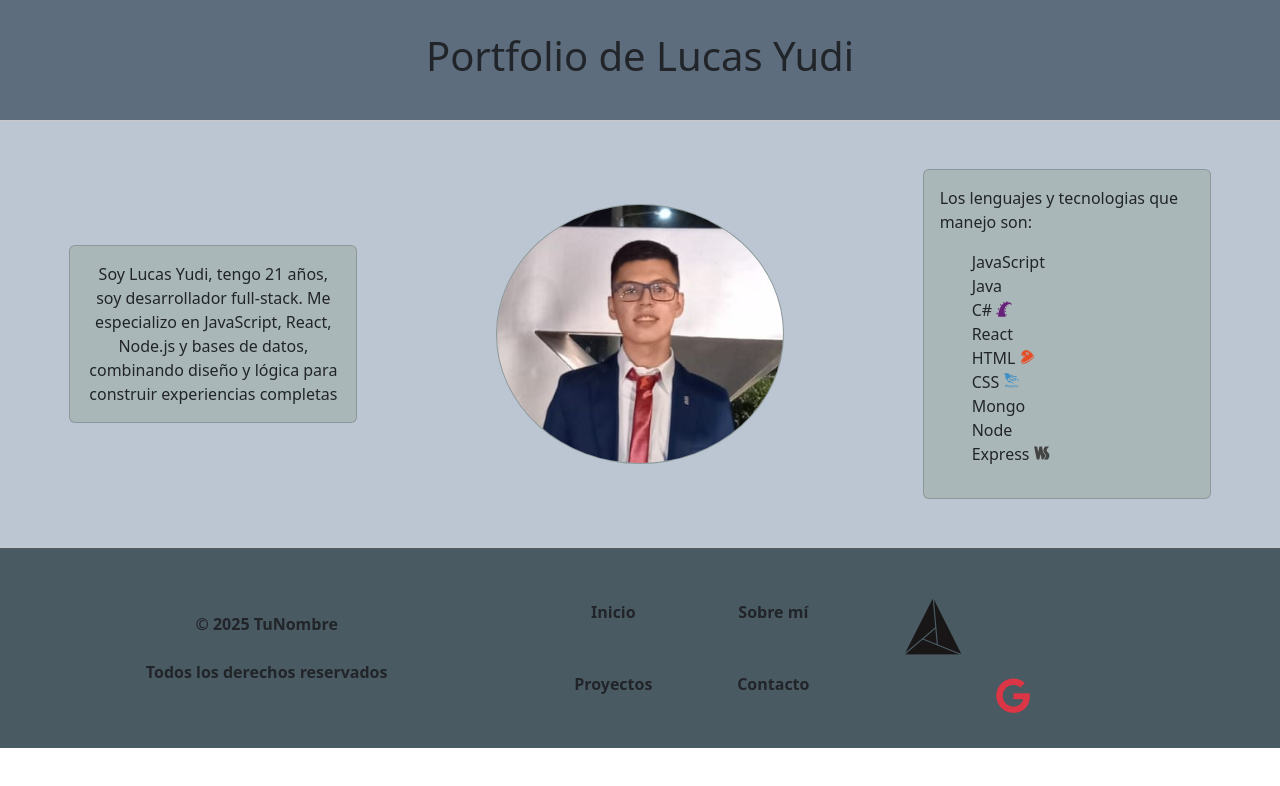
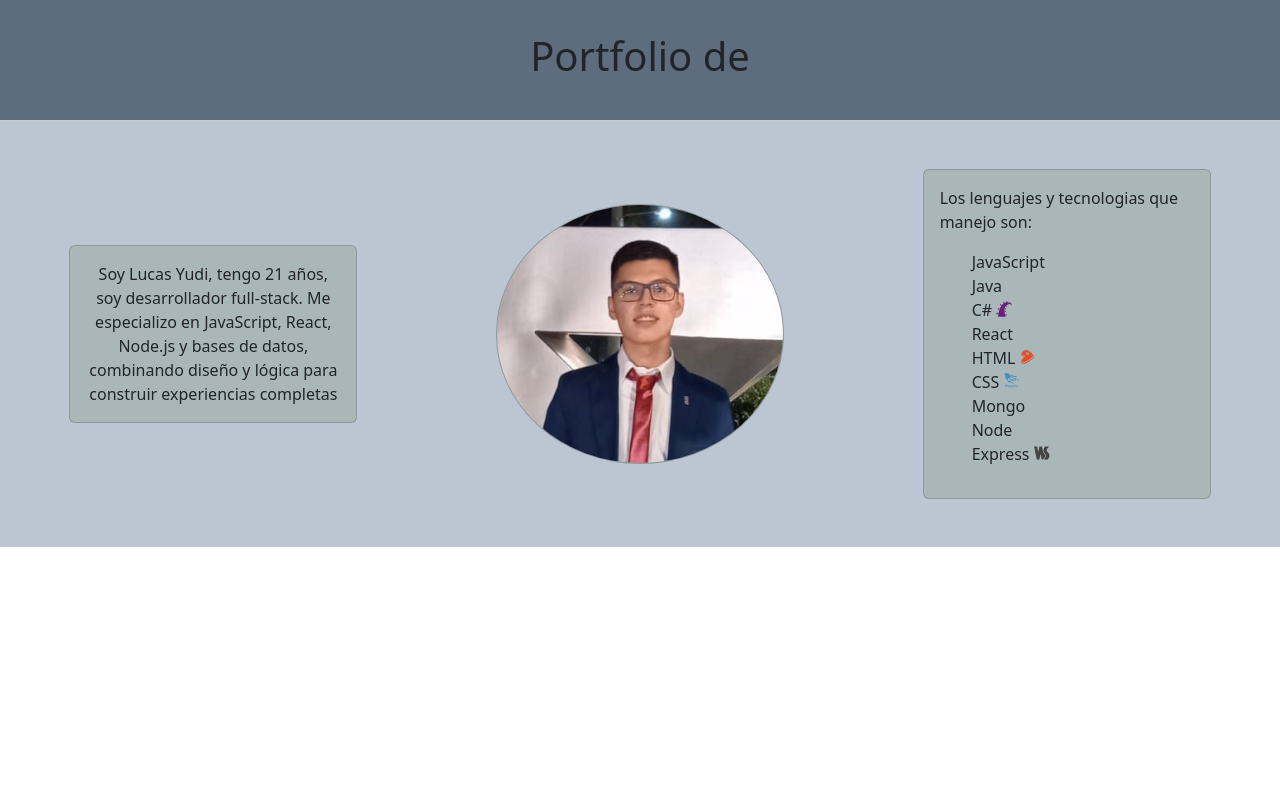
Before and after one commit to Yudi454/Portfolio-React, a React (Vite) app: page / in a window 1280 px wide. Shown: the top 786 px of the page. Built offline with nearby package versions, Linux system fonts and the light colour scheme.

Commit message:
Se creo la rama de header y asigno rutas especificas

```diff
--- a/package.json
+++ b/package.json
@@ -16,7 +16,8 @@
     "font-awesome": "^4.7.0",
     "react": "^19.0.0",
     "react-bootstrap": "^2.10.9",
-    "react-dom": "^19.0.0"
+    "react-dom": "^19.0.0",
+    "react-router-dom": "^6.30.1"
   },
   "devDependencies": {
     "@eslint/js": "^9.22.0",
--- a/src/App.jsx
+++ b/src/App.jsx
@@ -1,15 +1,30 @@
-import { Home } from "./pages/Home"
-import 'bootstrap/dist/css/bootstrap.min.css';
-import 'font-awesome/css/font-awesome.min.css';
-import 'devicon/devicon.min.css';
+import { Home } from "./pages/Home";
+import "bootstrap/dist/css/bootstrap.min.css";
+import "font-awesome/css/font-awesome.min.css";
+import "devicon/devicon.min.css";
+import { BrowserRouter, Route, Routes } from "react-router-dom";
+import { ABOUTME, CONTACT, ERROR, HOME, PROJECTS } from "./routes/Rutas";
+import { Header } from "./components/Header";
+import { Footer } from "./components/Footer";
 
 function App() {
-
   return (
     <>
-    <Home/>
+      {/* <Header nombre={datos.nombre} apellido={datos.apellido} /> */}
+      <Header/>
+      <BrowserRouter>
+        <Routes>
+          <Route path={HOME} element={<Home />} />
+          <Route path={ABOUTME} />
+          <Route path={CONTACT} />
+          <Route path={PROJECTS} />
+          <Route path={ERROR} />
+        </Routes>
+      </BrowserRouter>
+      {/* <Footer /> */}
+      {/* <Footer redes={datos.redes} /> */}
     </>
-  )
+  );
 }
 
-export default App
+export default App;
--- a/src/components/Footer.jsx
+++ b/src/components/Footer.jsx
@@ -1,9 +1,6 @@
 import { Col, Row } from "react-bootstrap";
 
 export const Footer = ({redes}) => {
-
-  console.log(redes[0].logo);
-
 
   return (
     <>
--- a/src/pages/Home.jsx
+++ b/src/pages/Home.jsx
@@ -60,9 +60,8 @@ export const Home = () => {
 
     return (
         <>
-        <Header nombre={datos.nombre} apellido={datos.apellido}/>
         <Main datos={datos} />
-        <Footer redes={datos.redes}/>
+
         </>
     )
 }
--- /dev/null
+++ b/src/routes/Rutas.js
@@ -0,0 +1,5 @@
+export const HOME = "/"
+export const ABOUTME = "/aboutme"
+export const CONTACT = "/contact"
+export const PROJECTS = "/projects"
+export const ERROR  = "*"
```
Also changed, not shown: 1 other file (tests, documents, lock files or other folders).
